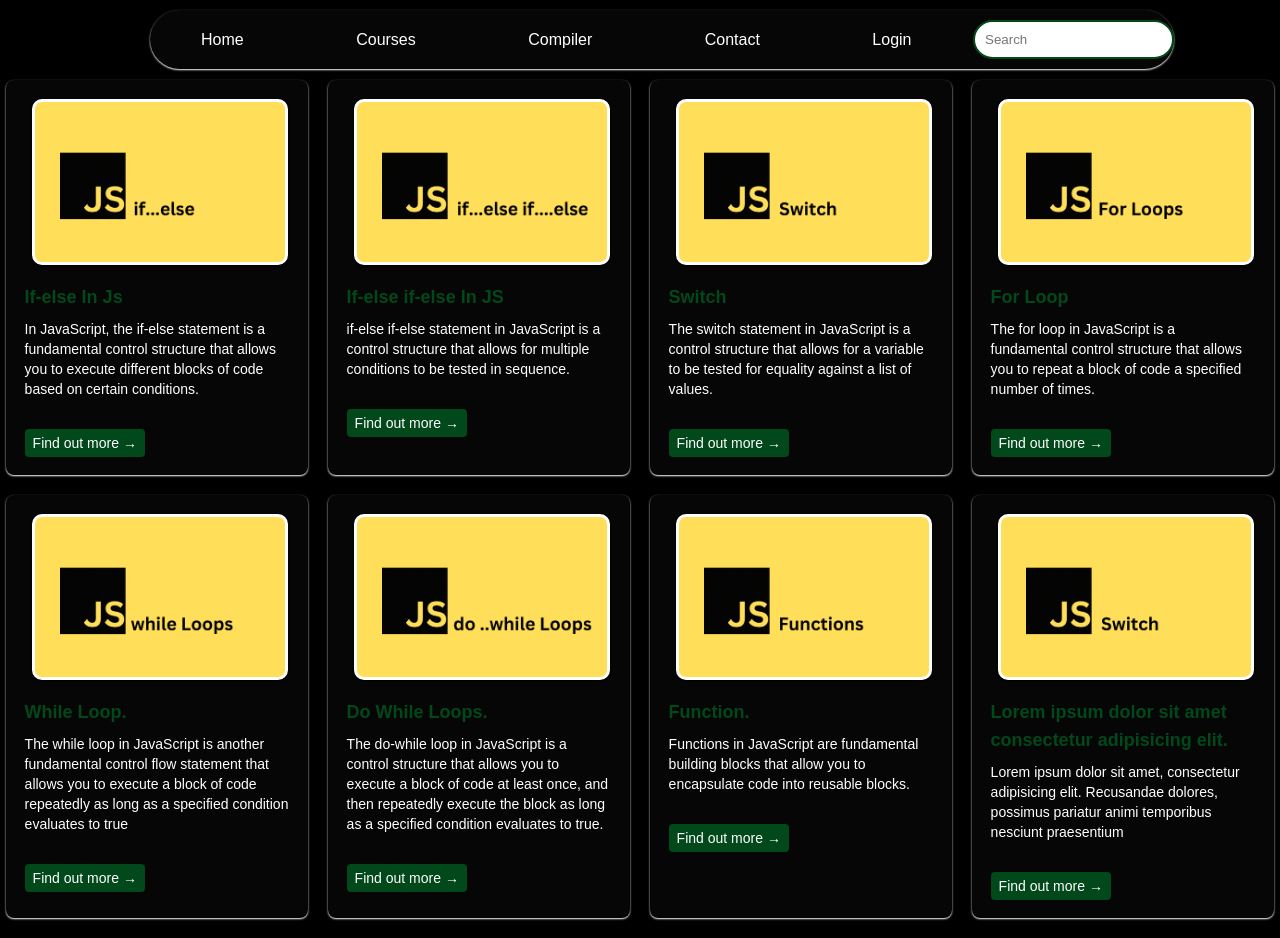
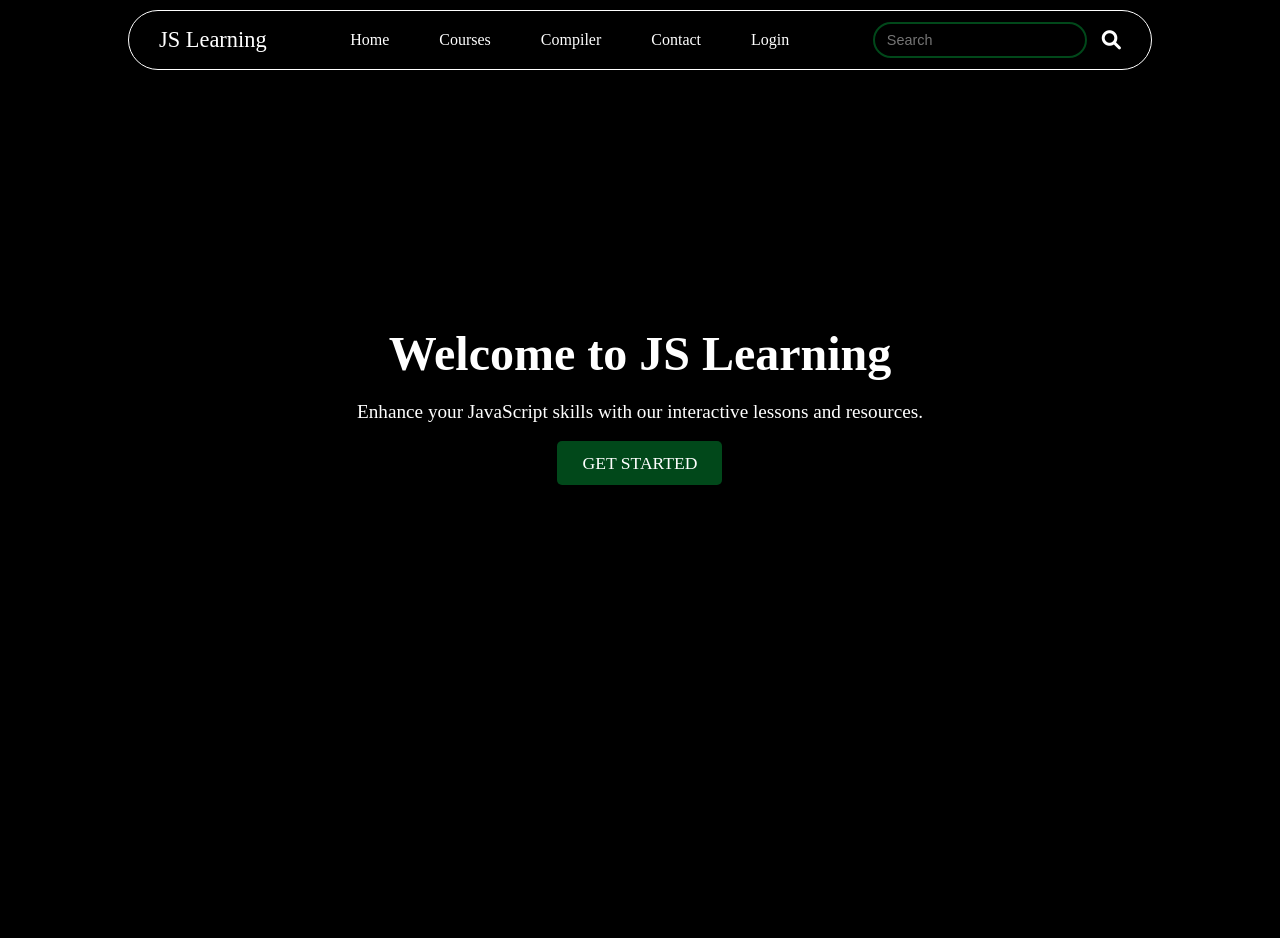
Before and after one commit to MustafaPinjari/Learn-JS, a plain HTML site: page index.html in a window 1280 px wide. After the commit the page ends 800 px from the top, so only its background shows below. Drawn offline with nearby package versions, Linux system fonts and the light colour scheme.

Commit message:
Added a Compiler

```diff
--- /dev/null
+++ b/Compiler/style.css
@@ -0,0 +1,95 @@
+* {
+    margin: 0;
+    padding: 0;
+    box-sizing: border-box;
+    font-family: Arial, sans-serif;
+}
+
+body {
+    background-color: #000000;
+    display: flex;
+    flex-direction: column;
+    height: 100vh;
+    color: #ffffff;
+}
+
+header {
+    display: flex;
+    justify-content: space-between;
+    align-items: center;
+    padding: 10px 20px;
+    background-color: #000000;
+    box-shadow: 0px 2px 5px rgba(0, 0, 0, 0.1);
+    width: 80%; /* Ensures the navbar width is fixed */
+    margin: 0 auto; /* Centers the navbar horizontally */
+    box-shadow: 0 4px 8px rgba(0, 0, 0, 0.3);
+    z-index: 1000;
+    border: #ffffff solid 1px;
+    border-radius: 40px;
+    margin-top: 10;
+}
+
+
+
+.header-left {
+    font-weight: bold;
+    font-size: 1.2rem;
+}
+
+.header-right {
+    display: flex;
+    gap: 10px;
+}
+
+.btn {
+    padding: 8px 12px;
+    border: none;
+    border-radius: 40px;
+    cursor: pointer;
+    background-color: #000000;
+    color: white;
+    font-size: 0.9rem;
+    text-decoration: none;
+}
+
+.btn:hover {
+    background-color: #0065d1;
+}
+
+.editor-output-container {
+    display: flex;
+    flex: 1;
+    padding: 60px;
+    height: 500px;
+}
+
+.editor-box, .output-box {
+    width: 50%;
+    padding: 10px;
+    border: 1px solid #ddd;
+    border-radius: 8px;
+    background-color: #000000;
+}
+
+#code-editor {
+    width: 100%;
+    height: 500px;
+}
+
+.output-box {
+    margin-left: 10px;
+}
+
+.output-box h2 {
+    margin-bottom: 10px;
+}
+
+#output {
+    height: 300px;
+    padding: 10px;
+    background-color: #000000;
+    border: 1px solid #ddd;
+    border-radius: 4px;
+    overflow: auto;
+    white-space: pre-wrap; /* Ensures that output is formatted correctly */
+}
--- a/assets/css/style.css
+++ b/assets/css/style.css
@@ -1,141 +1,250 @@
+:root {
+    --main-blue: #000000;
+    --text-color: #ffffff;
+    --font-size: 16px;
+    --button-color: #01481a;
+    --primary-color: #00bcd4;
+    --accent-color: #ff5722;
+    --shadow-color: rgba(0, 0, 0, 0.3);
+}
 
-:root {
-    --main-blue:  rgba(255, 255, 255, 0.023);;
-    --text-color: #ffffff;
-    --font-size: calc(0.3 * var(--m));
-    --button-color : #01481a;
-}
-body {
-    display: flex;
-    flex-direction: column;
-    align-items: center;
-    justify-content: flex-start;
+/* Remove any body margins and ensure it fills the screen */
+body, html {
+    height: 100%;
     margin: 0;
     padding: 0;
-    height: 100vh;
+    overflow-x: hidden; /* Hide horizontal scrollbar */
+    overflow-y: auto; /* Allow vertical scrolling if necessary */
     background-color: #000000;
-    font-family: Arial, sans-serif;
+    box-sizing: border-box; /* Ensure padding and borders are contained */
 }
 
-/* Nav Bar */
+/* Navbar */
 nav {
     background-color: var(--main-blue);
+    height: 60px;
+    display: flex;
+    align-items: center;
+    padding: 0 30px;
+    position: fixed;
     width: 80%;
-    padding: 10px 0; /* Padding for top and bottom */
-    position: fixed; /* Fixed position to keep it at the top */
+    border-radius: 40px;
     top: 10px;
-    left: 150px;
-    align-content: center;
-    justify-content: center;
-    border-radius: 40px;
+    left: 10%;
+    justify-content: space-between;
     z-index: 1000;
-    box-shadow: 0 2px 5px rgba(0, 0, 0, 0.2);
-    box-shadow: 0 1px 2px 0 rgb(255, 255, 255);
+    box-shadow: 0 4px 8px var(--shadow-color);
+    border: #ffffff solid 1px;
 }
 
+/* Navbar container */
 nav .container {
     display: flex;
     justify-content: space-between;
     align-items: center;
+    width: 100%;
     max-width: 1200px;
     margin: 0 auto;
 }
 
-nav a {
-    color: #fff;
+nav .brand {
+    color: #ffffff;
+    font-size: 1.4rem;
     text-decoration: none;
-    text-align: center;
-    padding: 10px 50px;
-    margin: 0 1px;
+    margin-right: auto;
 }
 
-.nav a:hover {
-color: #01481a;
+nav .menu {
+    display: flex;
+    justify-content: center;
+    gap: 50px;
+    margin: 0 auto;
+    flex-grow: 1;
 }
-nav .group {
+
+nav .menu a {
+    color: #ffffff;
+    text-decoration: none;
+    font-size: 1rem;
+    transition: color 0.3s ease;
+}
+
+nav .menu a:hover {
+    color: var(--accent-color);
+}
+
+nav .search {
     display: flex;
     align-items: center;
+    margin-left: auto;
 }
 
 nav .input {
-    padding: 10px;
-    border:solid 2px #01481a;
-    border-radius: 20px;
+    padding: 8px 12px;
+    border: 2px solid var(--button-color);
+    border-radius: 25px;
+    outline: none;
+    margin-right: 15px;
+    font-size: 0.9rem;
+    color: #ffffff;
+    background: transparent;
 }
 
-/* Card Styles */
+nav .fas.fa-search {
+    color: #ffffff;
+    font-size: 1.2rem;
+}
+
+/* Hero Section */
+.hero {
+    display: flex;
+    align-items: center;
+    justify-content: center;
+    height: 100vh;
+    width: 100vw;
+    color: #ffffff;
+    text-align: center;
+    padding: 0 20px;
+    overflow-x: hidden;
+    box-sizing: border-box;
+}
+
+.hero-content {
+    max-width: 600px;
+}
+
+.hero h1 {
+    font-size: 3rem;
+    margin-bottom: 20px;
+}
+
+.hero p {
+    font-size: 1.2rem;
+    margin-bottom: 30px;
+}
+
+.hero .cta {
+    background-color: var(--button-color);
+    color: #ffffff;
+    padding: 12px 25px;
+    border-radius: 5px;
+    text-decoration: none;
+    font-size: 1.1rem;
+    cursor: pointer;
+    text-transform: uppercase;
+    transition: background-color 0.3s ease, transform 0.3s ease;
+}
+
+.hero .cta:hover {
+    background-color: var(--accent-color);
+    transform: scale(1.05);
+}
+
+/* Carousel Section */
+/* Carousel for Cards */
+.carousel {
+    position: relative;
+    padding: 40px 0; /* Adjust padding to avoid overflow */
+    overflow: hidden; /* Hide both x and y scrollbars */
+    align-content: center;
+    margin-left: 10%;
+    width: 1200px; /* Full width, ensuring no horizontal overflow */
+    max-width: 100vw; /* Ensuring carousel doesn't extend beyond viewport */
+}
+
+.carousel-wrapper {
+    display: flex;
+    justify-content: center;
+    overflow: hidden; /* Ensure no scrollbars appear */
+    padding: 0 8px; /* Reduce padding to avoid overflow */
+}
+
 .cards-container {
-    display: grid;
-    grid-template-columns: repeat(4, 1fr); /* 4 cards per row */
-    gap: 20px; /* Space between cards */
-    justify-content: center;
-    margin-top: 60px; /* Adjust for fixed navbar height */
-    padding: 20px;
+    display: flex;
+    gap: 20px;
+    scroll-behavior: smooth;
+    padding: 0;
+    transition: transform 0.5s ease-in-out;
+    overflow-x: hidden; /* Ensure horizontal scroll is hidden */
+    max-width: 100%; /* Restrict width to prevent overflow */
 }
 
 .card {
-    width: 300px; /* Adjust to take full width of grid column */
-    border-radius: 0.5rem;
-    background-color: var(--main-blue);
-    box-shadow: 0 1px 2px 0 rgb(255, 255, 255);
-    border: 1px solid transparent;
-    overflow: hidden; /* Ensure child elements don't overflow */
+    background: #1a1a1a;
+    border-radius: 12px;
+    overflow: hidden;
+    box-shadow: 0 6px 15px var(--shadow-color);
+    flex: 0 0 auto;
+    width: 300px; /* Reduced width to prevent overflow */
+    height: 350px; /* Fixed height to ensure consistent size */
+    transition: transform 0.3s ease, box-shadow 0.3s ease;
+    box-sizing: border-box; /* Ensure padding and borders don't affect the width */
 }
 
-.card a {
-    text-decoration:none;
+.card .image {
+    height: 150px; /* Set height for image to maintain consistency */
+    background-size: cover;
+    background-position: center;
 }
 
-.content {
-    padding: 1.1rem;
+.card .content {
+    padding: 15px;
+    height: 150px; /* Set a fixed height for the content area */
+    overflow: hidden; /* Hide overflowing text if it exceeds this height */
 }
 
-.image {
-    width: 250px;
-    height: 150px;
-    border-radius: 10px; /* Rounded corners */
-    background-size: cover; /* Ensure the image covers the div */
-    background-position: center; /* Center the image */
-    background-position: center;
-    padding-top: 10px;
-    margin-left: 25px;
-    border: 3px solid rgb(255, 255, 255);
-    box-shadow: 0 1px 2px 0 rgb(0, 0, 0);
-    background-repeat: no-repeat; /* Prevent the image from repeating */
+.card .title {
+    font-size: 1.1rem;
+    color: var(--primary-color);
+    margin-bottom: 10px;
+    text-decoration: none;
 }
 
-.title {
-    color: var(--button-color);
-    font-size: 1.125rem;
-    line-height: 1.75rem;
-    font-weight: 600;
+.card .desc {
+    font-size: 0.9rem;
+    color: #cccccc;
+    line-height: 1.2em;
+    max-height: 2.4em; /* Limits description to two lines */
+    overflow: hidden;
 }
 
-.desc {
-    margin-top: 0.5rem;
-    color: var(--text-color);;
-    font-size: 0.875rem;
-    line-height: 1.25rem;
+.card .action {
+    display: inline-block;
+    margin-top: 10px;
+    font-size: 0.9rem;
+    color: var(--accent-color);
+    text-decoration: none;
+    transition: text-decoration 0.3s ease;
 }
 
-.action {
-    display: inline-flex;
-    margin-top: 1rem;
-    color: #ffffff;
-    font-size: 0.875rem;
-    line-height: 1.25rem;
-    font-weight: 500;
-    align-items: center;
-    gap: 0.25rem;
-    background-color: var(--button-color);
-    padding: 4px 8px;
-    border-radius: 4px;
+.card .action:hover {
+    text-decoration: underline;
 }
 
-.action span {
-    transition: .3s ease;
+/* General Fixes for Scrollbars */
+* {
+    margin: 0;
+    padding: 0;
+    box-sizing: border-box;
 }
 
-.action:hover span {
-    transform: translateX(4px);
+/* Remove any excess space that could create scrollbars */
+.carousel-wrapper, .cards-container {
+    margin: 0;
+    padding: 0;
+    max-width: 100%; /* Ensure no extra space is added */
 }
+
+/* Animations */
+@keyframes fadeIn {
+    from {
+        opacity: 0;
+    }
+    to {
+        opacity: 1;
+    }
+}
+
+.hero-content {
+    animation: fadeIn 1s ease-in-out;
+}
--- a/index.html
+++ b/index.html
@@ -7,145 +7,115 @@
     <link rel="stylesheet" href="https://cdnjs.cloudflare.com/ajax/libs/highlight.js/11.3.1/styles/default.min.css">
     <script src="https://cdnjs.cloudflare.com/ajax/libs/highlight.js/11.3.1/highlight.min.js"></script>
     <link rel="stylesheet" href="/assets/css/style.css">
+    <link rel="stylesheet" href="https://cdnjs.cloudflare.com/ajax/libs/font-awesome/6.0.0-beta3/css/all.min.css">
 </head>
 <body>
+    <!-- Navbar -->
     <nav>
         <div class="container">
+            <a href="#" class="brand">JS Learning</a>
+            <div class="menu">
                 <a href="#">Home</a>
                 <a href="#">Courses</a>
-        <a href="#">Compiler</a>
+                <a href="/Compiler/compiler.html">Compiler</a>
                 <a href="#">Contact</a>
                 <a href="#">Login</a>
-
-        <!-- Searchbar -->
-        <div class="group">
-          <svg class="icon" aria-hidden="true" viewBox="0 0 24 24"><g><path d="M21.53 20.47l-3.66-3.66C19.195 15.24 20 13.214 20 11c0-4.97-4.03-9-9-9s-9 4.03-9 9 4.03 9 9 9c2.215 0 4.24-.804 5.808-2.13l3.66 3.66c.147.146.34.22.53.22s.385-.073.53-.22c.295-.293.295-.767.002-1.06zM3.5 11c0-4.135 3.365-7.5 7.5-7.5s7.5 3.365 7.5 7.5-3.365 7.5-7.5 7.5-7.5-3.365-7.5-7.5z"></path></g></svg>
-          <input placeholder="Search" type="search" class="input">
+            </div>
+            <div class="search">
+                <input type="search" class="input" placeholder="Search">
+                <i class="fas fa-search"></i>
             </div>
         </div>
     </nav>
-  <!-- Cards -->
+
+    <!-- Hero Section -->
+    <section class="hero">
+        <div class="hero-content">
+            <h1>Welcome to JS Learning</h1>
+            <p>Enhance your JavaScript skills with our interactive lessons and resources.</p>
+            <a href="#" class="cta">Get Started</a>
+        </div>
+    </section>
+
+    <!-- Carousel for Cards -->
+    <section class="carousel">
+        <div class="carousel-wrapper">
             <div class="cards-container">
-    <div class="card"><br>
-      <div class="image" style="background-image: url('/assets/images/ifelse.png');">
-
-      </div>
+                <!-- Card 1 -->
+                <div class="card">
+                    <div class="image" style="background-image: url('/assets/images/ifelse.png');"></div>
                     <div class="content">
-        <a href="#">
-          <span class="title">If-else In Js</span>
-        </a>
-        <p class="desc">
-            In JavaScript, the if-else statement is a fundamental control structure that allows you to execute different blocks of code based on certain conditions.
-        </p>
-        <a class="action" href="#">
-          Find out more
-          <span aria-hidden="true">→</span>
-        </a>
+                        <a href="#" class="title">If-else In JS</a>
+                        <p class="desc">Learn about the if-else statement, a fundamental control structure in JavaScript.</p>
+                        <a href="#" class="action">Find out more <span aria-hidden="true">→</span></a>
                     </div>
                 </div>
-    <!-- Repeat the card structure for more cards -->
-    <!-- 2 -->
-    <div class="card"><br>
+                <!-- Card 2 -->
+                <div class="card">
                     <div class="image" style="background-image: url('/assets/images/ifelseifelse.png');"></div>
                     <div class="content">
-          <a href="#">
-            <span class="title">If-else if-else In JS</span>
-          </a>
-          <p class="desc">if-else if-else statement in JavaScript is a control structure that allows for multiple conditions to be tested in sequence.</p>
-          <a class="action" href="#">
-            Find out more
-            <span aria-hidden="true">→</span>
-          </a>
+                        <a href="#" class="title">If-else if-else In JS</a>
+                        <p class="desc">Understand the if-else if-else statement for testing multiple conditions in JavaScript.</p>
+                        <a href="#" class="action">Find out more <span aria-hidden="true">→</span></a>
                     </div>
                 </div>
-    <!-- 3 -->
-    <div class="card"><br>
-        <div class="image" style="background-image: url('/assets/images/Switch.png');">
-        </div>
+                <!-- Card 3 -->
+                <div class="card">
+                    <div class="image" style="background-image: url('/assets/images/Switch.png');"></div>
                     <div class="content">
-          <a href="#">
-            <span class="title">Switch</span>
-          </a>
-          <p class="desc">The switch statement in JavaScript is a control structure that allows for a variable to be tested for equality against a list of values.</p>
-          <a class="action" href="#">
-            Find out more
-            <span aria-hidden="true">→</span>
-          </a>
+                        <a href="#" class="title">Switch Statement</a>
+                        <p class="desc">Explore the switch statement, which allows variable testing against a list of values.</p>
+                        <a href="#" class="action">Find out more <span aria-hidden="true">→</span></a>
                     </div>
                 </div>
-    <!-- 4 -->
-    <div class="card"><br>
+                <!-- Card 4 -->
+                <div class="card">
                     <div class="image" style="background-image: url('/assets/images/ForLoops.png');"></div>
                     <div class="content">
-          <a href="#">
-            <span class="title">For Loop</span>
-          </a>
-          <p class="desc">The for loop in JavaScript is a fundamental control structure that allows you to repeat a block of code a specified number of times.</p>
-          <a class="action" href="#">
-            Find out more
-            <span aria-hidden="true">→</span>
-          </a>
+                        <a href="#" class="title">For Loop</a>
+                        <p class="desc">Dive into the for loop, a fundamental structure for repeating code blocks a specified number of times.</p>
+                        <a href="#" class="action">Find out more <span aria-hidden="true">→</span></a>
                     </div>
                 </div>
-    <!-- 5 -->
-    <div class="card"><br>
+                <!-- Card 5 -->
+                <div class="card">
                     <div class="image" style="background-image: url('/assets/images/WhileLoops.png');"></div>
                     <div class="content">
-          <a href="#">
-            <span class="title">While Loop.</span>
-          </a>
-          <p class="desc">The while loop in JavaScript is another fundamental control flow statement that allows you to execute a block of code repeatedly as long as a specified condition evaluates to true</p>
-          <a class="action" href="#">
-            Find out more
-            <span aria-hidden="true">→</span>
-          </a>
+                        <a href="#" class="title">While Loop</a>
+                        <p class="desc">Learn about the while loop, which repeats code as long as a condition is true.</p>
+                        <a href="#" class="action">Find out more <span aria-hidden="true">→</span></a>
                     </div>
                 </div>
-    <!-- 6 -->
-    <div class="card"><br>
-        <div class="image"style="background-image: url('/assets/images/DoWhileLoops.png');"></div>
+                <!-- Card 6 -->
+                <div class="card">
+                    <div class="image" style="background-image: url('/assets/images/DoWhileLoops.png');"></div>
                     <div class="content">
-          <a href="#">
-            <span class="title">Do While Loops.</span>
-          </a>
-          <p class="desc">The do-while loop in JavaScript is a control structure that allows you to execute a block of code at least once, and then repeatedly execute the block as long as a specified condition evaluates to true.</p>
-          <a class="action" href="#">
-            Find out more
-            <span aria-hidden="true">→</span>
-          </a>
+                        <a href="#" class="title">Do-While Loop</a>
+                        <p class="desc">Understand the do-while loop, which guarantees at least one execution of code.</p>
+                        <a href="#" class="action">Find out more <span aria-hidden="true">→</span></a>
                     </div>
                 </div>
-    <!-- 7 -->
-    <div class="card"><br>
+                <!-- Card 7 -->
+                <div class="card">
                     <div class="image" style="background-image: url('/assets/images/Functions.png');"></div>
                     <div class="content">
-          <a href="#">
-            <span class="title">Function.</span>
-          </a>
-          <p class="desc">Functions in JavaScript are fundamental building blocks that allow you to encapsulate code into reusable blocks.</p>
-          <a class="action" href="#">
-            Find out more
-            <span aria-hidden="true">→</span>
-          </a>
+                        <a href="#" class="title">Functions</a>
+                        <p class="desc">Explore functions, a key concept in JavaScript for creating reusable blocks of code.</p>
+                        <a href="#" class="action">Find out more <span aria-hidden="true">→</span></a>
                     </div>
                 </div>
-    <!-- 8 -->
-    <div class="card"><br>
-        <div class="image"style="background-image: url('/assets/images/Switch.png');"></div>
+                <!-- Card 8 -->
+                <div class="card">
+                    <div class="image" style="background-image: url('/assets/images/Switch.png');"></div>
                     <div class="content">
-          <a href="#">
-            <span class="title">Lorem ipsum dolor sit amet consectetur adipisicing elit.</span>
-          </a>
-          <p class="desc">Lorem ipsum dolor sit amet, consectetur adipisicing elit. Recusandae dolores, possimus pariatur animi temporibus nesciunt praesentium</p>
-          <a class="action" href="#">
-            Find out more
-            <span aria-hidden="true">→</span>
-          </a>
+                        <a href="#" class="title">Lorem Ipsum</a>
+                        <p class="desc">Lorem ipsum dolor sit amet, consectetur adipiscing elit. Nulla euismod facilisis enim.</p>
+                        <a href="#" class="action">Find out more <span aria-hidden="true">→</span></a>
                     </div>
                 </div>
             </div>
-
-
+        </div>
+    </section>
 
     <script>
         document.addEventListener('DOMContentLoaded', (event) => {
@@ -153,6 +123,39 @@
                 hljs.highlightBlock(block);
             });
         });
+
+        document.addEventListener('DOMContentLoaded', () => {
+    const carousel = document.querySelector('.cards-container');
+    let scrollAmount = 0;
+    let scrollStep = 300; // Amount to scroll by each time
+
+    setInterval(() => {
+        carousel.scrollBy({ left: scrollStep, behavior: 'smooth' });
+        scrollAmount += scrollStep;
+        // Loop back to the start after reaching the end
+        if (scrollAmount >= carousel.scrollWidth - carousel.clientWidth) {
+            scrollAmount = 0;
+            carousel.scrollTo({ left: 0, behavior: 'smooth' });
+        }
+    }, 3000); // Adjust the time interval (in ms) for the slide
+});
+
+const cardsContainer = document.querySelector('.cards-container');
+    let currentIndex = 0;
+    const totalCards = document.querySelectorAll('.card').length;
+    const visibleCards = 3; // Display 3 cards at a time
+
+    function slideCards() {
+        currentIndex += visibleCards; // Move by 3 cards
+        if (currentIndex >= totalCards) {
+            currentIndex = 0; // Reset to start when end is reached
+        }
+        const translateXValue = -currentIndex * (300 + 20); // Card width + gap
+        cardsContainer.style.transform = `translateX(${translateXValue}px)`;
+    }
+
+    // Set the interval to automatically slide the cards every 3 seconds
+    setInterval(slideCards, 3000);
     </script>
 </body>
 </html>
```
Also changed, not shown: Compiler/compiler.html (added, +38 -0 lines), Compiler/script.js (added, +116 -0 lines). Lines whose indentation alone changed are shown as unchanged.
